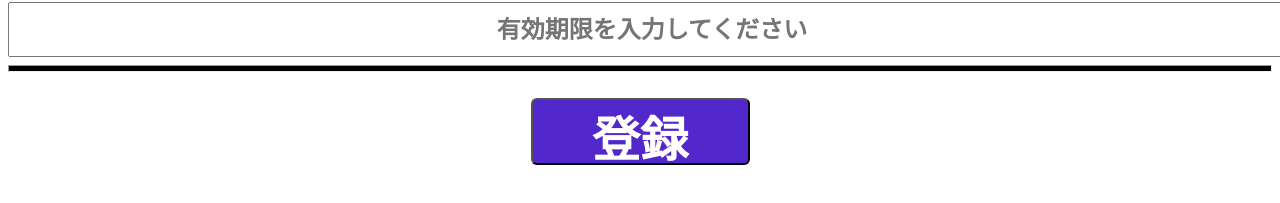
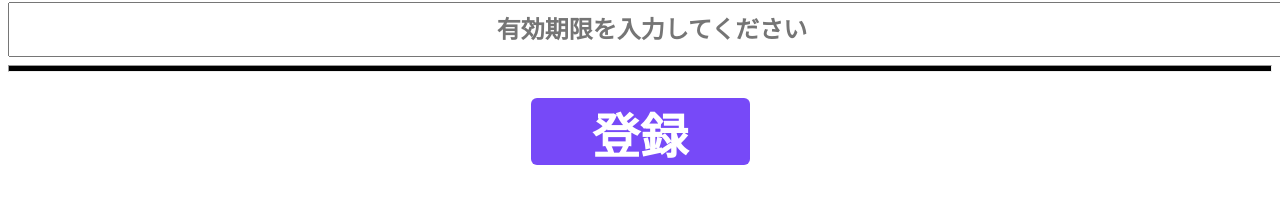
Before and after one commit to yuki-kunn/couponapp, a SvelteKit app: page /inputInfo in a window 1280 px wide. Shown: the part 345-548 px from the top of the page. Built offline with nearby package versions, Linux system fonts and the light colour scheme.

Commit message:
css修正

```diff
--- a/src/routes/inputInfo/+page.svelte
+++ b/src/routes/inputInfo/+page.svelte
@@ -30,7 +30,9 @@
         margin: 26px auto auto auto;
         gap: 8px;
         border-radius: 6px;
-        background: #5227CC;
+        border-style: none;
+        background: #7749F8;
+        padding: 0;
     }
 </style>
 
```
